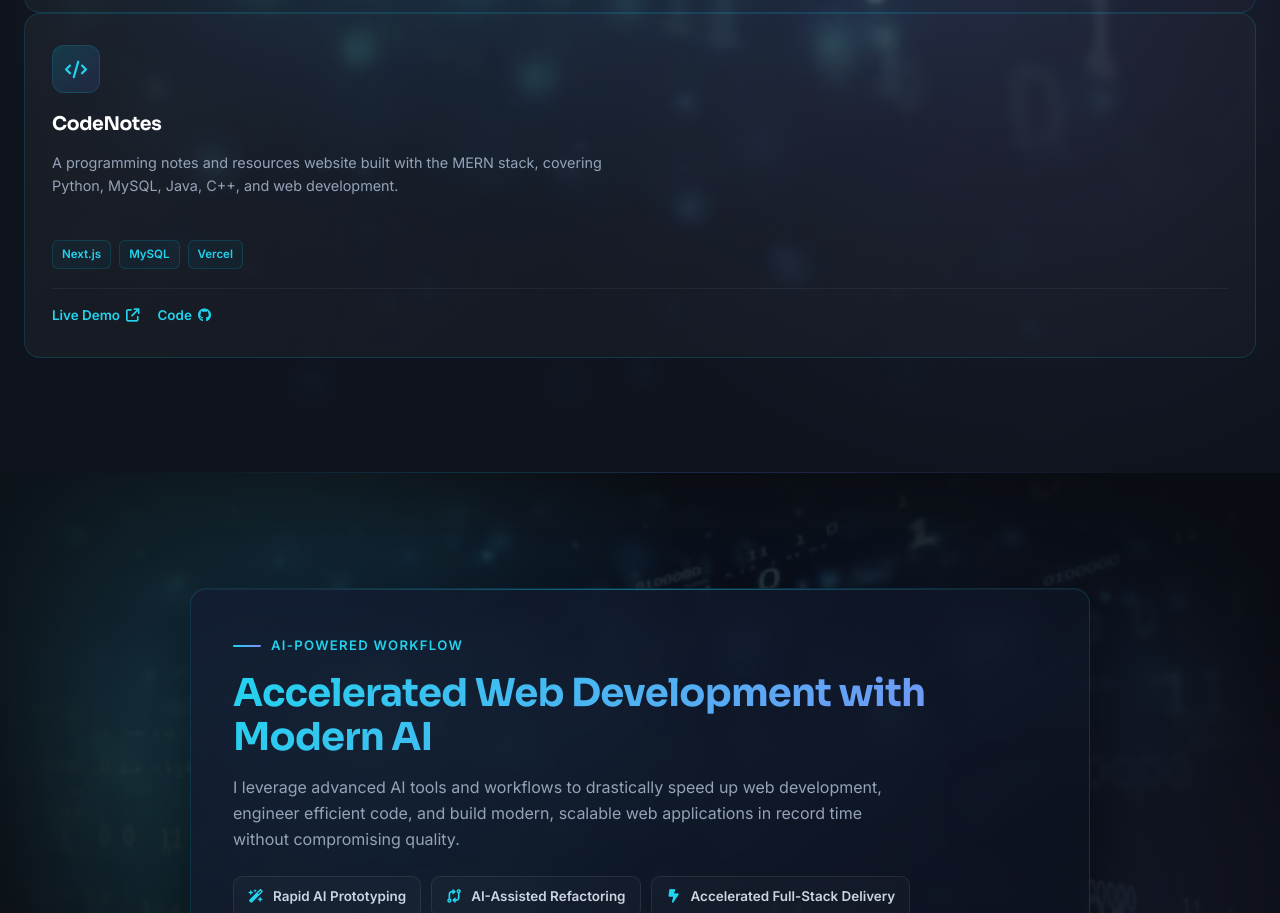
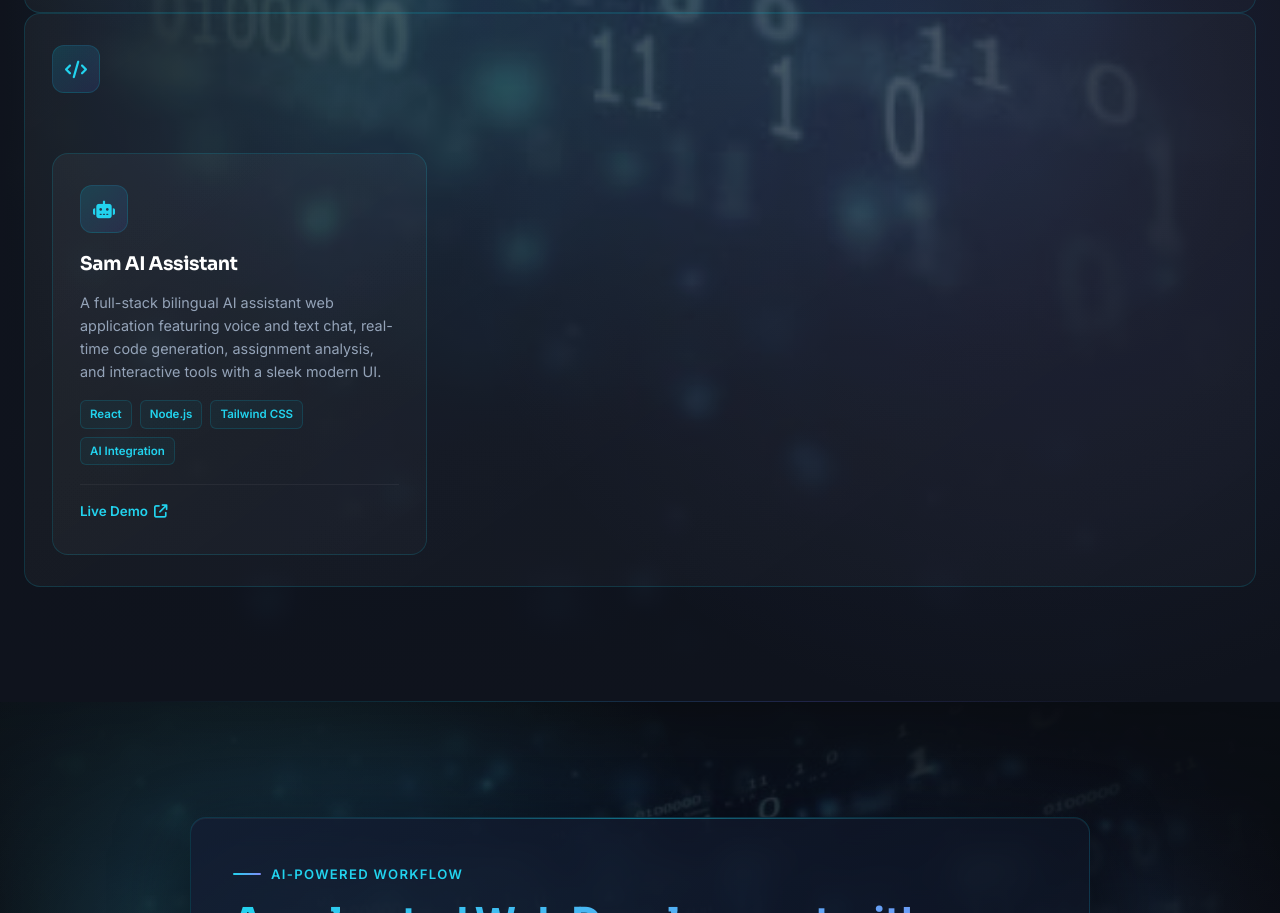
Before and after one commit to Ahmad-215/Portfolio, a plain HTML site: page index.html in a window 1280 px wide. Shown: the part 4530-5443 px from the top of the page. Drawn offline with Linux system fonts and the light colour scheme.

Commit message:
Update index.html

```diff
--- a/index.html
+++ b/index.html
@@ -226,19 +226,24 @@
       <div class="project-card-top">
         <i class="fa-solid fa-code"></i>
       </div>
-      <h3>CodeNotes</h3>
-      <p>A programming notes and resources website built with the MERN stack,
-        covering Python, MySQL, Java, C++, and web development.</p>
-      <div class="tech-tags">
-        <span class="tech-tag">Next.js</span>
-        <span class="tech-tag">MySQL</span>
-        <span class="tech-tag">Vercel</span>
-      </div>
-      <div class="project-links">
-        <a href="https://codenotes-rho.vercel.app/" target="_blank" rel="noopener">Live Demo <i class="fa-solid fa-arrow-up-right-from-square"></i></a>
-        <a href="https://github.com/Ahmad-215/Codenotes" target="_blank" rel="noopener">Code <i class="fa-brands fa-github"></i></a>
-      </div>
-    </article>
+     <div class="projects-grid">
+  <article class="project-card" data-reveal>
+    <div class="project-card-top">
+      <i class="fa-solid fa-robot"></i>
+    </div>
+    <h3>Sam AI Assistant</h3>
+    <p>A full-stack bilingual AI assistant web application featuring voice and text chat, real-time code generation, assignment analysis, and interactive tools with a sleek modern UI.</p>
+    <div class="tech-tags">
+      <span class="tech-tag">React</span>
+      <span class="tech-tag">Node.js</span>
+      <span class="tech-tag">Tailwind CSS</span>
+      <span class="tech-tag">AI Integration</span>
+    </div>
+    <div class="project-links">
+      <a href="https://sam-nine-kappa.vercel.app/" target="_blank" rel="noopener">Live Demo <i class="fa-solid fa-arrow-up-right-from-square"></i></a>
+    </div>
+  </article>
+</div>    </article>
   </div>
 </section>
 
```
